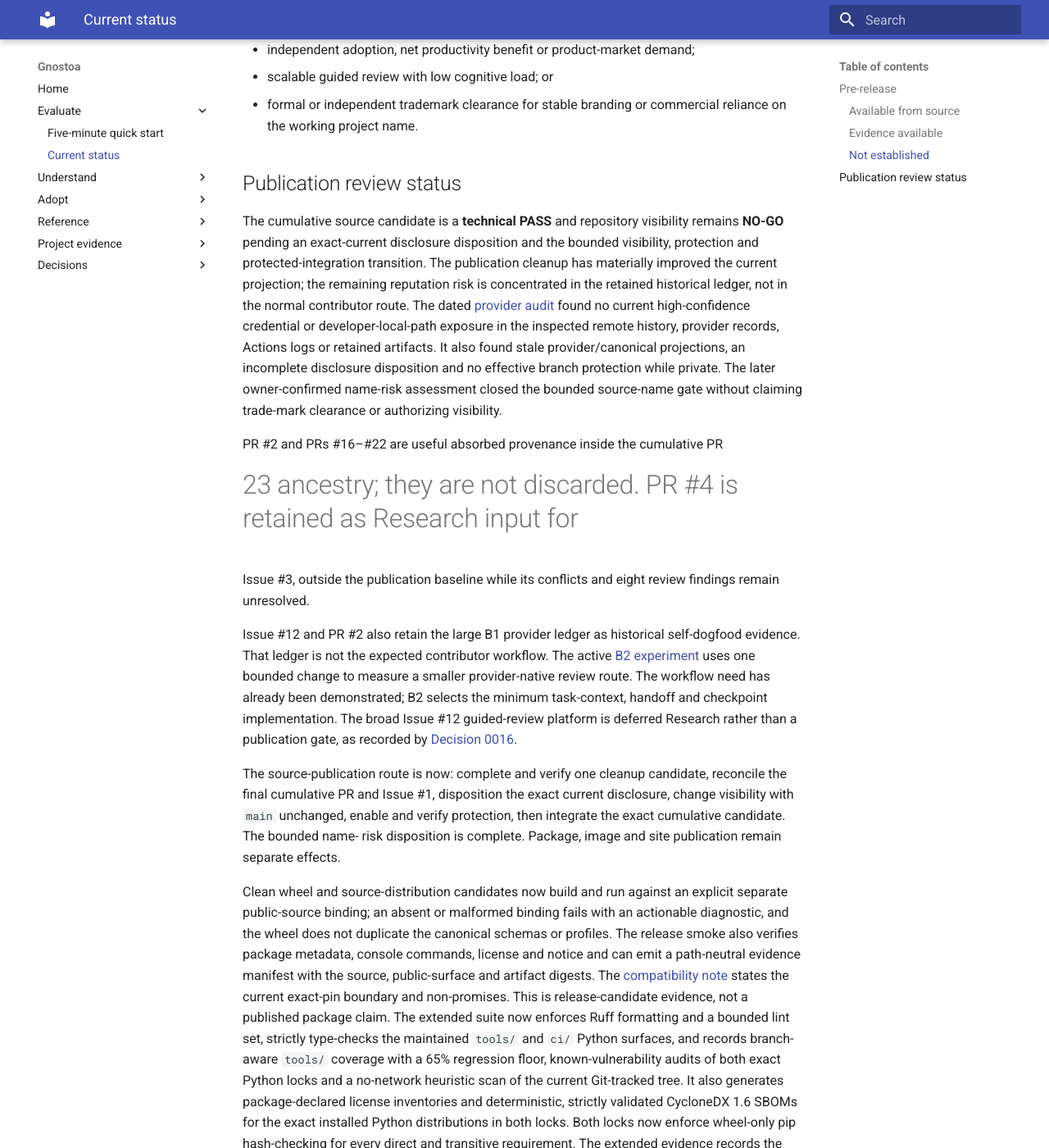
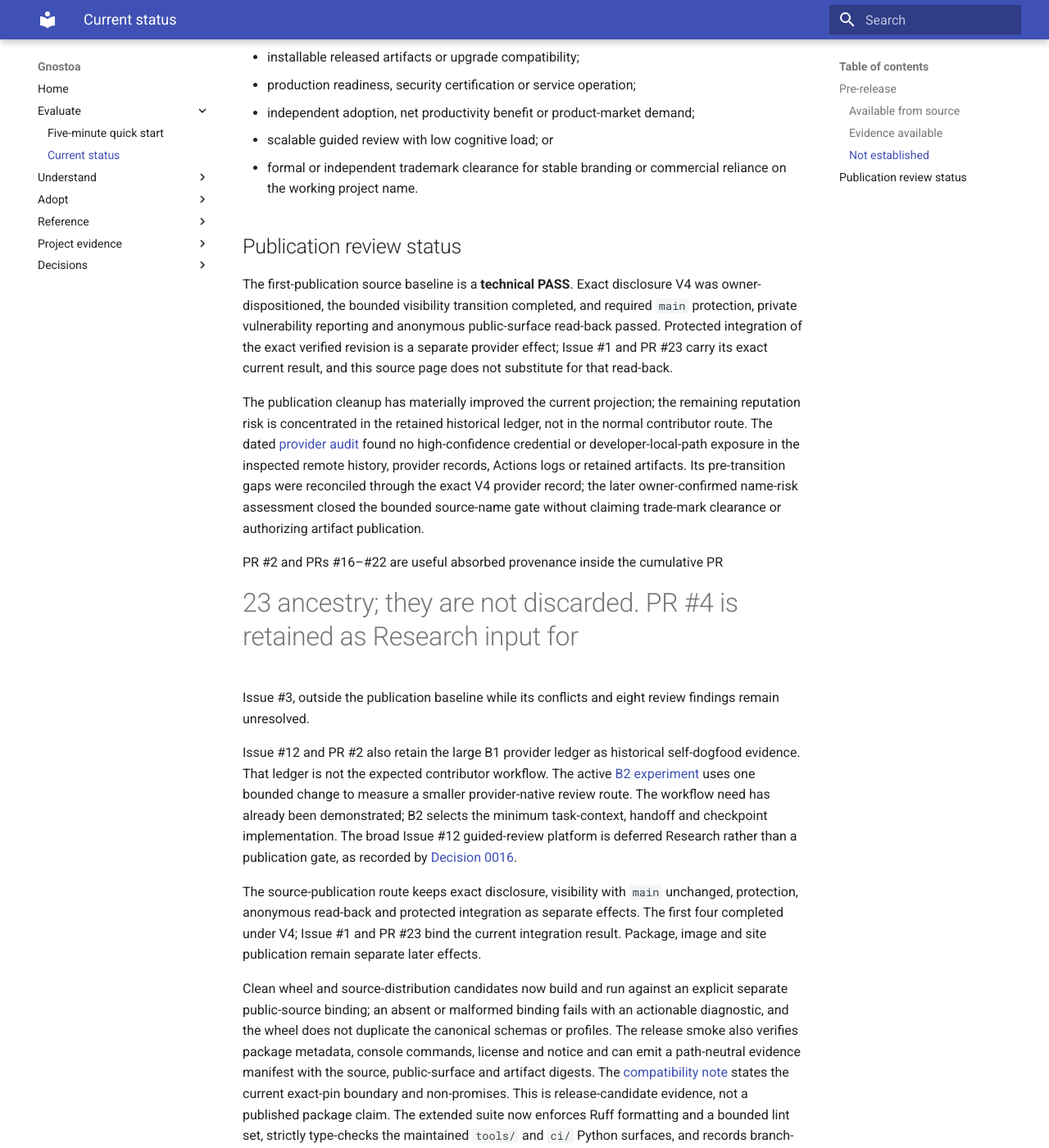
Before and after one commit to ktogias/gnostoa, an MkDocs documentation site: the page built from docs/status.md, in a window 1280 px wide and 1400 px high, scrolled down 1167 px. Shown: the whole window at 82% size. Built offline with MkDocs 1.6.1 and Material for MkDocs 9.7.7, drawn with Linux system fonts in a browser that asks for light colours; some of the changed text lies outside the part shown.

Commit message:
Reconcile public source status

```diff
--- a/docs/status.md
+++ b/docs/status.md
@@ -5,10 +5,12 @@
 
 ## Pre-release
 
-Gnostoa currently has an owner-reviewed inner baseline and a technically
-verified cumulative source candidate. It has no integrated public baseline,
-public release, package, OCI image, documentation site or independent transfer
-pilot.
+Gnostoa currently has an owner-reviewed and technically verified
+first-publication source baseline. The source repository is public, and
+default-branch protection and private vulnerability reporting are effective;
+the live provider records in Issue #1 and PR #23 bind the exact integration
+state. Gnostoa has no public release, package, OCI image, documentation site or
+independent transfer pilot.
 
 ### Available from source
 
@@ -47,19 +50,22 @@
 
 ## Publication review status
 
-The cumulative source candidate is a **technical PASS** and repository
-visibility remains **NO-GO** pending an exact-current disclosure disposition
-and the bounded visibility, protection and protected-integration transition.
+The first-publication source baseline is a **technical PASS**. Exact disclosure
+V4 was owner-dispositioned, the bounded visibility transition completed, and
+required `main` protection, private vulnerability reporting and anonymous
+public-surface read-back passed. Protected integration of the exact verified
+revision is a separate provider effect; Issue #1 and PR #23 carry its exact
+current result, and this source page does not substitute for that read-back.
+
 The publication cleanup has materially improved the current projection; the
 remaining reputation risk is concentrated in the retained historical ledger,
 not in the normal contributor route. The dated
 [provider audit](../knowledge/assessments/first-publication-provider-audit.md)
-found no current high-confidence credential or developer-local-path exposure
-in the inspected remote history, provider records, Actions logs or retained
-artifacts. It also found stale provider/canonical projections, an incomplete
-disclosure disposition and no effective branch protection while private. The
-later owner-confirmed name-risk assessment closed the bounded source-name gate
-without claiming trade-mark clearance or authorizing visibility.
+found no high-confidence credential or developer-local-path exposure in the
+inspected remote history, provider records, Actions logs or retained artifacts.
+Its pre-transition gaps were reconciled through the exact V4 provider record;
+the later owner-confirmed name-risk assessment closed the bounded source-name
+gate without claiming trade-mark clearance or authorizing artifact publication.
 
 PR #2 and PRs #16–#22 are useful absorbed provenance inside the cumulative PR
 #23 ancestry; they are not discarded. PR #4 is retained as Research input for
@@ -75,12 +81,11 @@
 platform is deferred Research rather than a publication gate, as recorded by
 [Decision 0016](../knowledge/decisions/0016-evolve-human-agent-workflow-through-bounded-self-hosted-slices.md).
 
-The source-publication route is now: complete and verify one cleanup candidate,
-reconcile the final cumulative PR and Issue #1, disposition the exact current
-disclosure, change visibility with `main` unchanged, enable and verify
-protection, then integrate the exact cumulative candidate. The bounded name-
-risk disposition is complete. Package, image and site publication remain
-separate effects.
+The source-publication route keeps exact disclosure, visibility with `main`
+unchanged, protection, anonymous read-back and protected integration as
+separate effects. The first four completed under V4; Issue #1 and PR #23 bind
+the current integration result. Package, image and site publication remain
+separate later effects.
 
 Clean wheel and source-distribution candidates now build and run against an
 explicit separate public-source binding; an absent or malformed binding fails
@@ -107,8 +112,9 @@
 nor the tree scan covers the OS/base image, Git history or provider artifacts.
 [Dependency evidence](dependency-evidence.md) documents the exact boundary.
 Complete image/system-component inventory, legal review, publisher and release
-provenance, the final exact-head provider disclosure GO, remaining release
-gates and publication still remain open.
+provenance and the remaining artifact-release gates remain open. The exact
+source-publication disposition, protection and integration state remains in
+the linked provider records.
 
 ## Current direction
 
```
Also changed, not shown: other parts of docs/status.md (+4 -3 lines).
